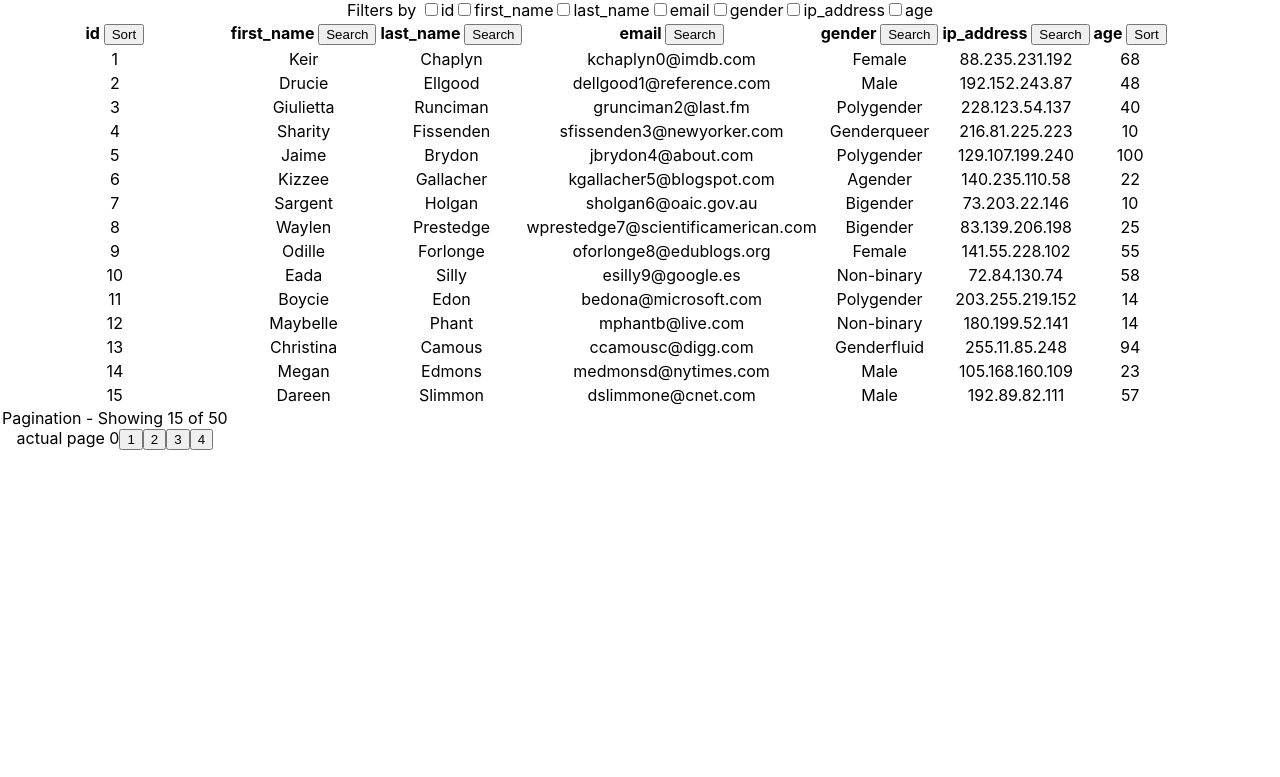
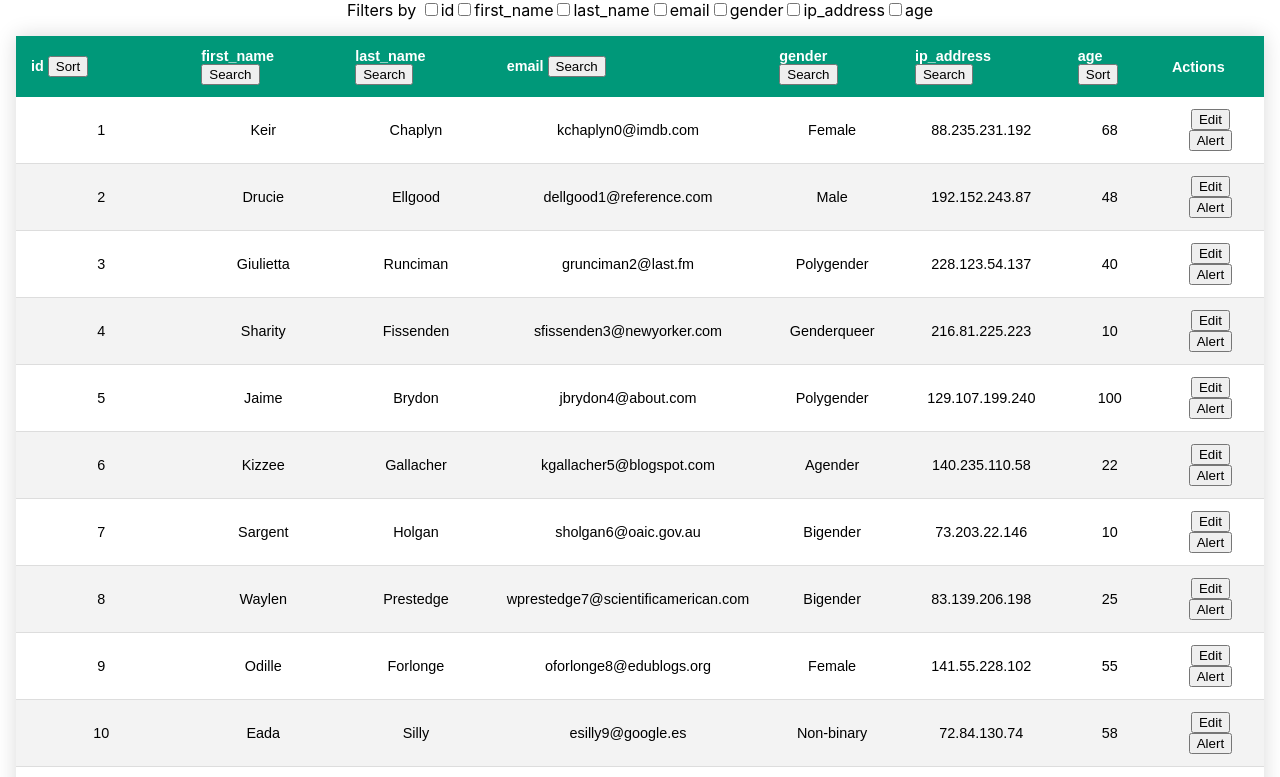
Before and after one commit to Alellujah/hajpa-task, a React (Create React App) app in the folder hajpa/: page / in a window 1280 px wide. Shown: the top 777 px of the page. Built offline with nearby package versions, Linux system fonts and the light colour scheme.

Commit message:
fixed problem with filters and headers disapearing on filtering

```diff
--- a/hajpa/src/components/Table/Table.css
+++ b/hajpa/src/components/Table/Table.css
@@ -1,30 +1,33 @@
-.storybook-button {
-  font-family: 'Nunito Sans', 'Helvetica Neue', Helvetica, Arial, sans-serif;
-  font-weight: 700;
-  border: 0;
-  border-radius: 3em;
-  cursor: pointer;
-  display: inline-block;
-  line-height: 1;
+.table th {
+  position: relative;
 }
-.storybook-button--primary {
-  color: white;
-  background-color: #1ea7fd;
+.table {
+  border-collapse: collapse;
+  margin: 1rem;
+  font-size: 0.9em;
+  font-family: sans-serif;
+  max-width: 100%;
+  overflow-x: scroll;
+  box-shadow: 0 0 20px rgba(0, 0, 0, 0.15);
 }
-.storybook-button--secondary {
-  color: #333;
-  background-color: transparent;
-  box-shadow: rgba(0, 0, 0, 0.15) 0px 0px 0px 1px inset;
+
+.table thead tr {
+  background-color: #009879;
+  color: #ffffff;
+  text-align: left;
 }
-.storybook-button--small {
-  font-size: 12px;
-  padding: 10px 16px;
+.table th,
+.table td {
+  padding: 12px 15px;
 }
-.storybook-button--medium {
-  font-size: 14px;
-  padding: 11px 20px;
+.table tbody tr {
+  border-bottom: 1px solid #dddddd;
 }
-.storybook-button--large {
-  font-size: 16px;
-  padding: 12px 24px;
+
+.table tbody tr:nth-of-type(even) {
+  background-color: #f3f3f3;
 }
+
+.table tbody tr:last-of-type {
+  border-bottom: 2px solid #009879;
+}
--- a/hajpa/src/components/Table/Table.tsx
+++ b/hajpa/src/components/Table/Table.tsx
@@ -4,7 +4,7 @@ import { normalizeString } from "../../helper/helper";
 import { TableSearch } from "../TableSearch/TableSearch";
 import "./Table.css";
 
-interface TableAction<T> {
+export interface TableAction<T> {
   fn: (e: React.MouseEvent<any, MouseEvent>, r: T) => void;
   name: string;
   icon?: string;
@@ -16,7 +16,6 @@ export interface TableProps<T> {
    */
   data: Array<T>;
   resultsPerPage: number;
-  sortable?: boolean;
   tableActions: TableAction<T>[];
   onSort: (key: string) => void;
   onSearch: (filteredData: Array<T>) => void;
@@ -35,10 +34,6 @@ export const Table: <T>(
   const [OpenSearch, setOpenSearch] = useState<{
     open: boolean;
     key: string;
-    coordenates: {
-      x: number;
-      y: number;
-    };
   }>();
   const [SearchText, setSearchText] = useState<string>("");
   const [OriginalData] = useState(data);
@@ -62,10 +57,6 @@ export const Table: <T>(
             setOpenSearch({
               open: true,
               key: key,
-              coordenates: {
-                x: 0,
-                y: 0,
-              },
             });
           }}
         >
@@ -78,7 +69,7 @@ export const Table: <T>(
   };
 
   const typeOfAttribute = (index: number) => {
-    const attribute = Object.entries(Object.values(data)[0])[index][1];
+    const attribute = Object.entries(Object.values(OriginalData)[0])[index][1];
     return typeof attribute === "number"
       ? "number"
       : typeof attribute === "string"
@@ -87,16 +78,32 @@ export const Table: <T>(
   };
 
   const objectKeys =
-    data.length > 0 ? Object.keys(data[0]).map((k) => String(k)) : [];
+    OriginalData.length > 0
+      ? Object.keys(OriginalData[0]).map((k) => String(k))
+      : [];
 
   const tableHeaders =
-    data.length > 0 ? (
+    OriginalData.length > 0 ? (
       <>
         {objectKeys.map(
           (k, i) =>
             !ActiveFilters.includes(k) && (
               <th key={i}>
                 {String(k)} {sortBy(k, typeOfAttribute(i))}
+                {OpenSearch && OpenSearch.key === k && (
+                  <TableSearch
+                    key={k}
+                    text={SearchText}
+                    onUpdateText={(string) => {
+                      setSearchText(string);
+                      onSearch(
+                        filterData(OriginalData, OpenSearch.key, string)
+                      );
+                      setPageNumber(1);
+                      setShowRecordsFrom(0);
+                    }}
+                  />
+                )}
               </th>
             )
         )}
@@ -151,10 +158,10 @@ export const Table: <T>(
             );
           }}
         />
-
         <label htmlFor={h}>{h}</label>
       </>
     ));
+
   const pagination = () => {
     const elements = [];
     const numberOfPages = Math.ceil(data.length / resultsPerPage);
@@ -172,28 +179,19 @@ export const Table: <T>(
     }
     return elements;
   };
+
   return (
     <>
       {/* {hasError && <span>Error: {handleErrors()}</span>} */}
-      {OpenSearch && (
-        <TableSearch
-          text={SearchText}
-          onUpdateText={(string) => {
-            setSearchText(string);
-            onSearch(filterData(OriginalData, OpenSearch.key, string));
-            setPageNumber(1);
-            setShowRecordsFrom(0);
-          }}
-        />
-      )}
-      {data.length > 0 ? (
+
+      {OriginalData.length > 0 ? (
         <>
           <div>Filters by {filters}</div>
-          <table>
+          <table className="table">
             <thead>
               <tr>{tableHeaders}</tr>
             </thead>
-            <tbody>{tableBody}</tbody>
+            <tbody>{data.length > 0 ? tableBody : "Nothing found"}</tbody>
             <tfoot>
               Pagination - Showing {resultsPerPage} of {OriginalData.length}
               <br />
--- a/hajpa/src/components/TableSearch/TableSearch.css
+++ b/hajpa/src/components/TableSearch/TableSearch.css
@@ -1,30 +1,6 @@
-.storybook-button {
-  font-family: 'Nunito Sans', 'Helvetica Neue', Helvetica, Arial, sans-serif;
-  font-weight: 700;
-  border: 0;
-  border-radius: 3em;
-  cursor: pointer;
-  display: inline-block;
-  line-height: 1;
+.table-search {
+  position: absolute;
+  width: 100%;
+  top: 3rem;
+  left: 0;
 }
-.storybook-button--primary {
-  color: white;
-  background-color: #1ea7fd;
-}
-.storybook-button--secondary {
-  color: #333;
-  background-color: transparent;
-  box-shadow: rgba(0, 0, 0, 0.15) 0px 0px 0px 1px inset;
-}
-.storybook-button--small {
-  font-size: 12px;
-  padding: 10px 16px;
-}
-.storybook-button--medium {
-  font-size: 14px;
-  padding: 11px 20px;
-}
-.storybook-button--large {
-  font-size: 16px;
-  padding: 12px 24px;
-}
--- a/hajpa/src/components/TableSearch/TableSearch.tsx
+++ b/hajpa/src/components/TableSearch/TableSearch.tsx
@@ -1,4 +1,3 @@
-import _ from "lodash";
 import React from "react";
 import "./TableSearch.css";
 
@@ -13,6 +12,7 @@ export const TableSearch: React.FC<TableSearchProps> = ({
 }) => {
   return (
     <input
+      className="table-search"
       type="text"
       value={text}
       onChange={
--- a/hajpa/src/features/DummyFeature.tsx
+++ b/hajpa/src/features/DummyFeature.tsx
@@ -1,5 +1,5 @@
 import React, { useEffect, useState } from "react";
-import { Table } from "../components/Table/Table";
+import { Table, TableAction } from "../components/Table/Table";
 import { DummyData2 } from "./DummyData2";
 import _ from "lodash";
 import { TableSearch } from "../components/TableSearch/TableSearch";
@@ -49,6 +49,17 @@ export const DummyFeature: React.FC<{}> = ({ ...props }) => {
     setPersons(filteredData);
   };
 
+  const tableActions: TableAction<DummyData2I>[] = [
+    {
+      fn: (e, r) => console.log(`event ${e} row ${r.id} `),
+      name: "Edit",
+    },
+    {
+      fn: (e, r) => alert(`event ${e} row ${r.id} `),
+      name: "Alert",
+    },
+  ];
+
   return (
     <>
       <Table<DummyData2I>
@@ -56,7 +67,7 @@ export const DummyFeature: React.FC<{}> = ({ ...props }) => {
         onSort={onSort}
         data={Persons}
         resultsPerPage={15}
-        tableActions={[]}
+        tableActions={tableActions}
       />
     </>
   );
```
Also changed, not shown: 1 other file (tests, documents, lock files or other folders).
